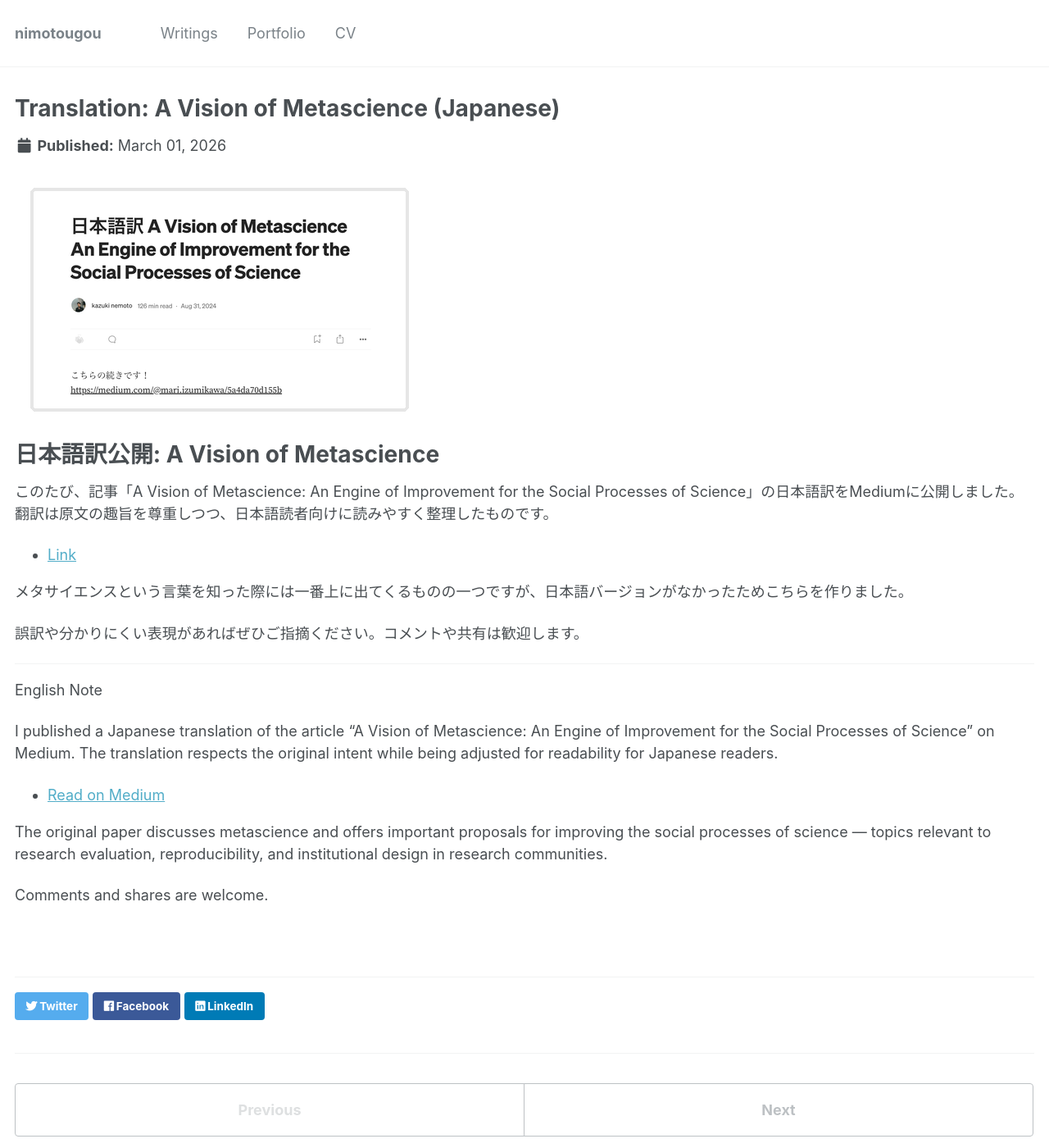
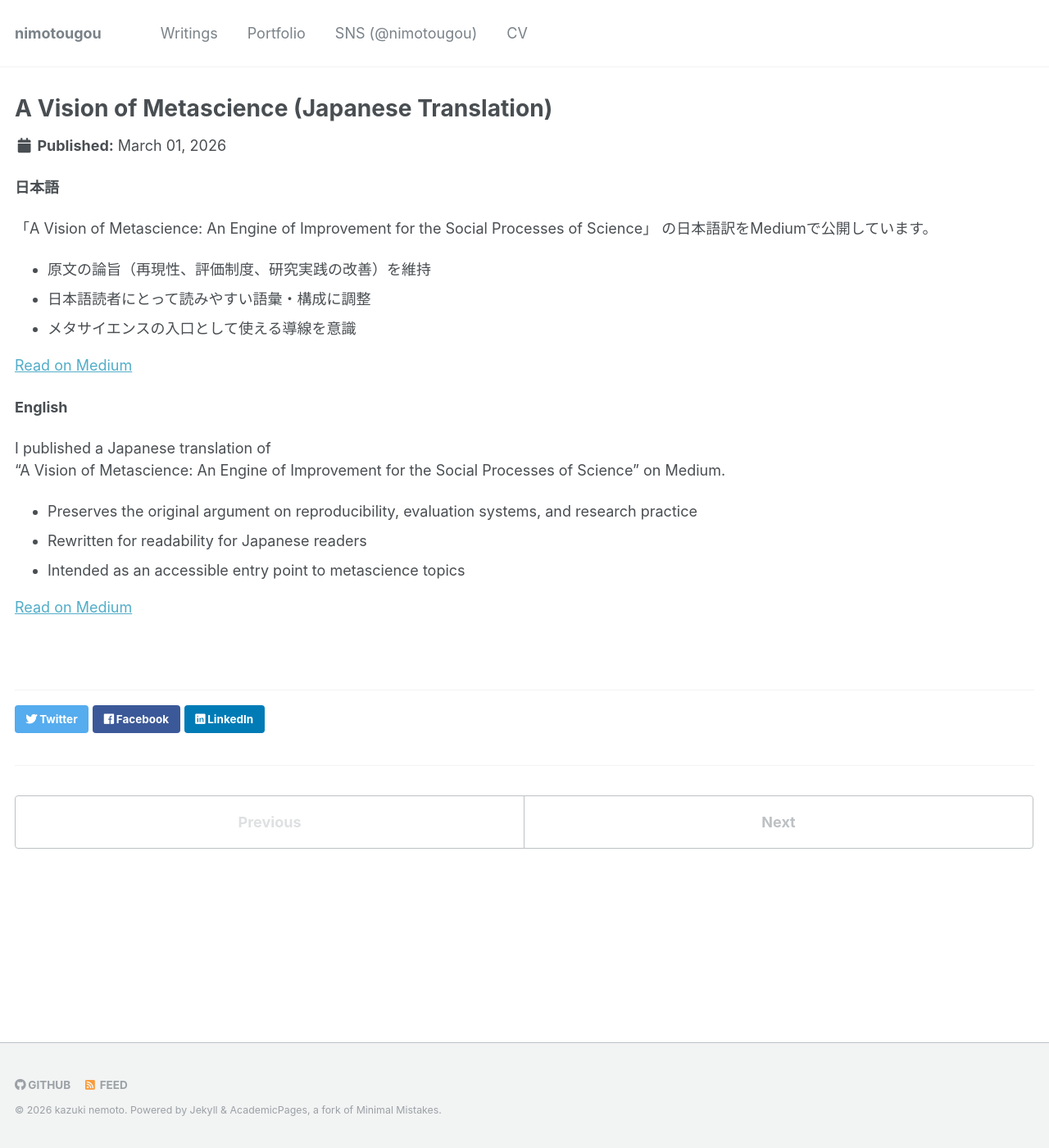
Before and after one commit to kazu-nemoto/kazu-nemoto.github.io, a Jekyll site: the page built from _portfolio/portfolio-1.md, in a window 1280 px wide and 1400 px high. Shown: the whole window at 82% size. Built offline with Jekyll 4.4.1, drawn with Linux system fonts in a browser that asks for light colours.

Commit message:
Unify bilingual portfolio content and add SNS navigation

```diff
--- a/_data/navigation.yml
+++ b/_data/navigation.yml
@@ -9,6 +9,9 @@ main:
   - title: "Portfolio"
     url: /portfolio/
 
+  - title: "SNS (@nimotougou)"
+    url: /sns/
+
   - title: "CV"
     url: /cv/
 
--- a/_portfolio/portfolio-1.md
+++ b/_portfolio/portfolio-1.md
@@ -1,31 +1,29 @@
 ---
-title: "Translation: A Vision of Metascience (Japanese)"
-excerpt: '「A Vision of Metascience」の日本語訳を公開しました。<br/><img src="/images/portfolio-1-500x300.png">'
+title: "A Vision of Metascience (Japanese Translation)"
+excerpt: "Mediumで公開した『A Vision of Metascience』日本語訳。翻訳の意図と要点を日英で整理。"
 collection: portfolio
 order: 1
 medium: translation
 ---
 
-![](/images/portfolio-1-500x300.png)
+**日本語**
 
-# 日本語訳公開: A Vision of Metascience
+「A Vision of Metascience: An Engine of Improvement for the Social Processes of Science」
+の日本語訳をMediumで公開しています。
 
-このたび、記事「A Vision of Metascience: An Engine of Improvement for the Social Processes of Science」の日本語訳をMediumに公開しました。翻訳は原文の趣旨を尊重しつつ、日本語読者向けに読みやすく整理したものです。
+- 原文の論旨（再現性、評価制度、研究実践の改善）を維持
+- 日本語読者にとって読みやすい語彙・構成に調整
+- メタサイエンスの入口として使える導線を意識
 
-- [Link](https://medium.com/@nimotougou/日本語訳-a-vision-of-metascience-an-engine-of-improvement-for-the-social-processes-of-science-89ddd3629a98)
+[Read on Medium](https://medium.com/@nimotougou/日本語訳-a-vision-of-metascience-an-engine-of-improvement-for-the-social-processes-of-science-89ddd3629a98)
 
-メタサイエンスという言葉を知った際には一番上に出てくるものの一つですが、日本語バージョンがなかったためこちらを作りました。
+**English**
 
-誤訳や分かりにくい表現があればぜひご指摘ください。コメントや共有は歓迎します。
+I published a Japanese translation of
+"A Vision of Metascience: An Engine of Improvement for the Social Processes of Science" on Medium.
 
----
+- Preserves the original argument on reproducibility, evaluation systems, and research practice
+- Rewritten for readability for Japanese readers
+- Intended as an accessible entry point to metascience topics
 
-English Note
-
-I published a Japanese translation of the article "A Vision of Metascience: An Engine of Improvement for the Social Processes of Science" on Medium. The translation respects the original intent while being adjusted for readability for Japanese readers.
-
-- [Read on Medium](https://medium.com/@nimotougou/日本語訳-a-vision-of-metascience-an-engine-of-improvement-for-the-social-processes-of-science-89ddd3629a98)
-
-The original paper discusses metascience and offers important proposals for improving the social processes of science — topics relevant to research evaluation, reproducibility, and institutional design in research communities.
-
-Comments and shares are welcome.
+[Read on Medium](https://medium.com/@nimotougou/日本語訳-a-vision-of-metascience-an-engine-of-improvement-for-the-social-processes-of-science-89ddd3629a98)
```
Also changed, not shown: _pages/sns.md (added, +29 -0 lines), _portfolio/portfolio-2.md (+10 -6 lines), _portfolio/portfolio-3.md (+24 -11 lines).
